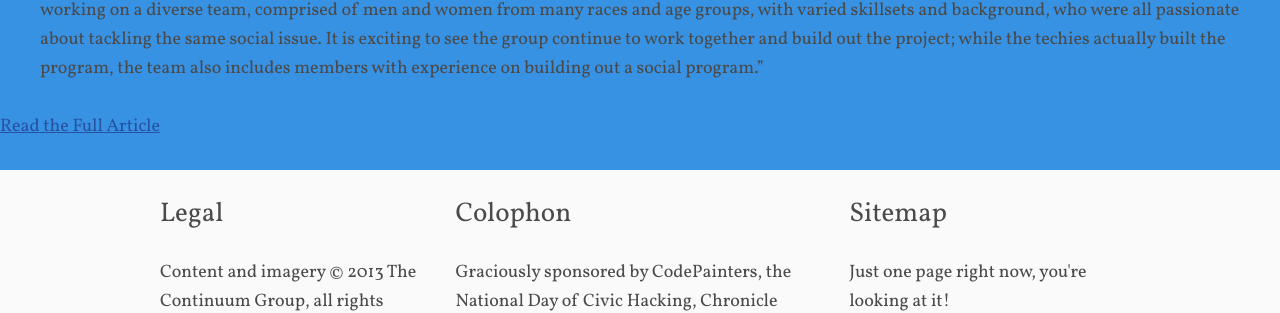
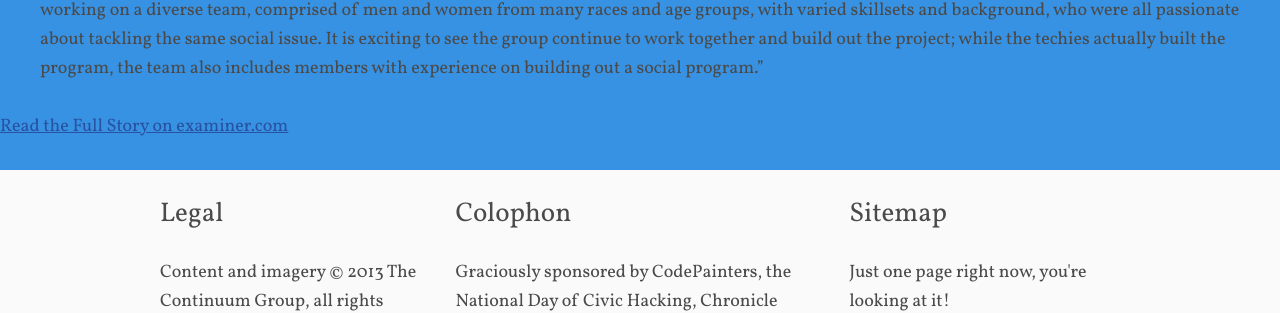
Before and after one commit to continuumgroup/continuumgroup.github.io, a Jekyll site: the page built from _posts/2013-06-19-st-louis-female-civic-hackers-contribute-to-winning-project.md, in a window 1280 px wide. Shown: the part 359-672 px from the top of the page. Built offline with Jekyll 4.4.1, drawn with Linux system fonts in a browser that asks for light colours.

Commit message:
acknowledge examiner.com

```diff
--- a/_posts/2013-06-19-st-louis-female-civic-hackers-contribute-to-winning-project.md
+++ b/_posts/2013-06-19-st-louis-female-civic-hackers-contribute-to-winning-project.md
@@ -24,4 +24,4 @@ From [Examiner](http://www.examiner.com/):
 > program, the team also includes members with experience on building out a
 > social program.”
 
-[Read the Full Article](http://www.examiner.com/article/st-louis-female-civic-hackers-contribute-to-winning-project)
+[Read the Full Story on examiner.com](http://www.examiner.com/article/st-louis-female-civic-hackers-contribute-to-winning-project)
```
